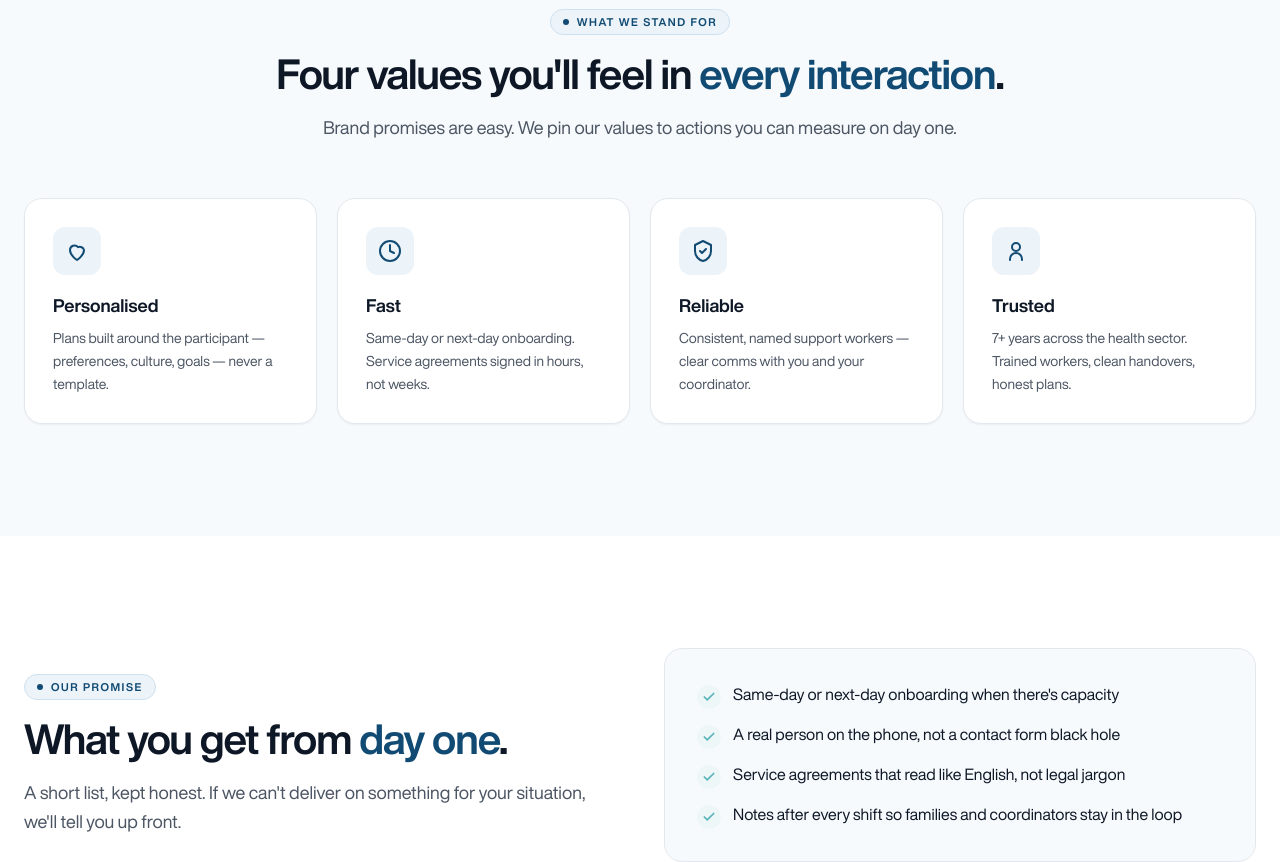
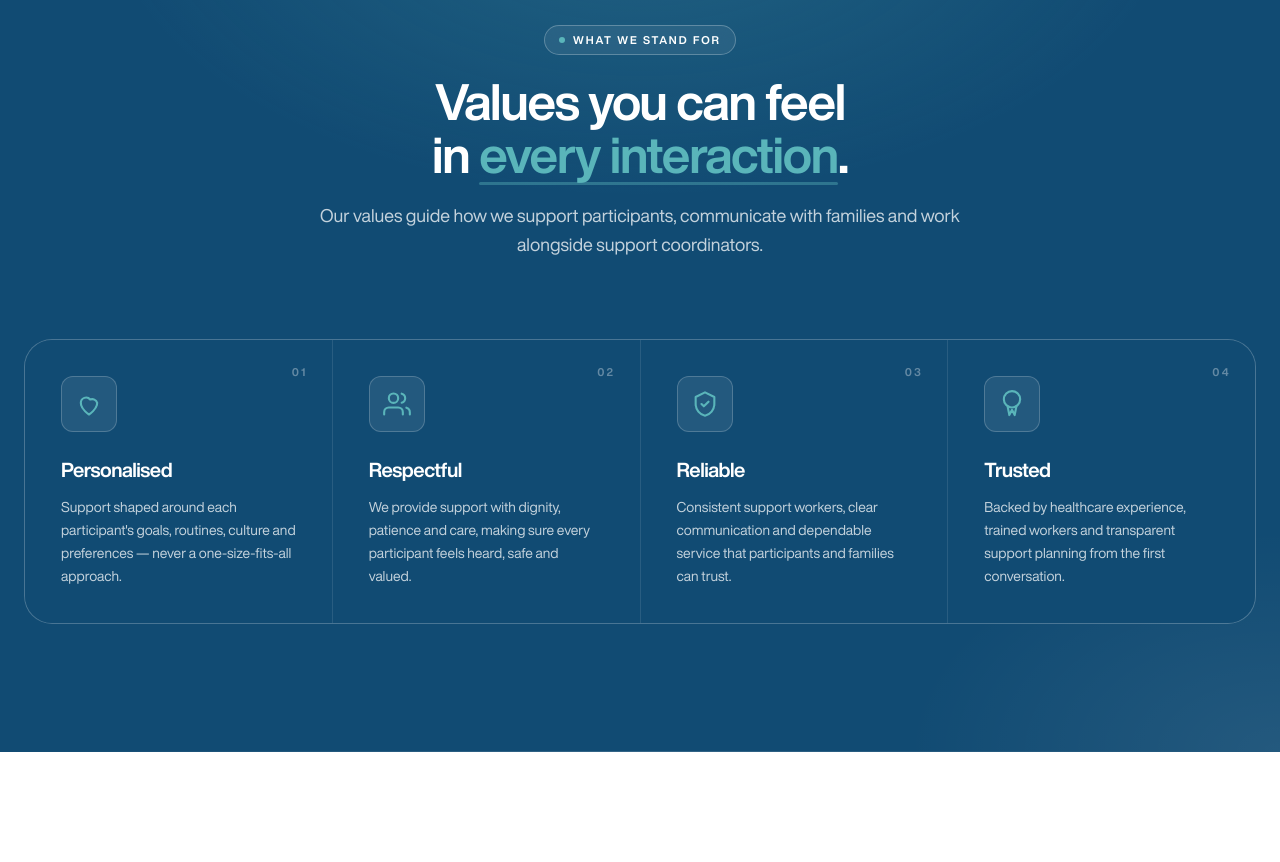
Before and after one commit to user01samiul/hawa-health-care, a Next.js app: page /about in a window 1280 px wide. Shown: the part 1400-2262 px from the top of the page. Built offline with nearby package versions, Linux system fonts and the light colour scheme.

Commit message:
style: enhance content clarity and consistency in About page values and promises

```diff
--- a/app/about/page.tsx
+++ b/app/about/page.tsx
@@ -14,22 +14,24 @@ export const metadata: Metadata = {
 const VALUES = [
   {
     title: "Personalised",
-    body: "Plans built around the participant — preferences, culture, goals — never a template.",
+    body: "Support shaped around each participant's goals, routines, culture and preferences — never a one-size-fits-all approach.",
     icon: <path d="M12 21s-7-4.35-7-10a4.5 4.5 0 0 1 8-2.83A4.5 4.5 0 0 1 19 11c0 5.65-7 10-7 10Z" />,
   },
   {
-    title: "Fast",
-    body: "Same-day or next-day onboarding. Service agreements signed in hours, not weeks.",
+    title: "Respectful",
+    body: "We provide support with dignity, patience and care, making sure every participant feels heard, safe and valued.",
     icon: (
       <>
-        <circle cx="12" cy="12" r="10" />
-        <path d="M12 6v6l4 2" />
+        <path d="M17 21v-2a4 4 0 0 0-4-4H5a4 4 0 0 0-4 4v2" />
+        <circle cx="9" cy="7" r="4" />
+        <path d="M23 21v-2a4 4 0 0 0-3-3.87" />
+        <path d="M16 3.13a4 4 0 0 1 0 7.75" />
       </>
     ),
   },
   {
     title: "Reliable",
-    body: "Consistent, named support workers — clear comms with you and your coordinator.",
+    body: "Consistent support workers, clear communication and dependable service that participants and families can trust.",
     icon: (
       <>
         <path d="M12 2 4 6v6c0 5 3.5 9 8 10 4.5-1 8-5 8-10V6Z" />
@@ -39,11 +41,11 @@ const VALUES = [
   },
   {
     title: "Trusted",
-    body: "7+ years across the health sector. Trained workers, clean handovers, honest plans.",
+    body: "Backed by healthcare experience, trained workers and transparent support planning from the first conversation.",
     icon: (
       <>
-        <circle cx="12" cy="8" r="4" />
-        <path d="M6 21v-1a6 6 0 0 1 12 0v1" />
+        <circle cx="12" cy="8" r="7" />
+        <path d="m8.21 13.89 1.5 7.61L12 17l2.29 4.5 1.5-7.6" />
       </>
     ),
   },
@@ -57,10 +59,11 @@ const STATS = [
 ];
 
 const PROMISE = [
-  "Same-day or next-day onboarding when there's capacity",
-  "A real person on the phone, not a contact form black hole",
-  "Service agreements that read like English, not legal jargon",
-  "Notes after every shift so families and coordinators stay in the loop",
+  "Support shaped around individual goals",
+  "A real person to speak with",
+  "Clear service agreements",
+  "Consistent communication",
+  "Matched, respectful support workers",
 ];
 
 export default function AboutPage() {
@@ -131,34 +134,77 @@ export default function AboutPage() {
         </Container>
       </section>
 
-      <section className="bg-surface py-20 md:py-28">
+      <section className="relative isolate overflow-hidden bg-primary py-24 text-foreground-inverse md:py-32">
+        <div
+          aria-hidden
+          className="pointer-events-none absolute inset-0 -z-10"
+          style={{
+            background:
+              "radial-gradient(60% 50% at 50% 0%, rgba(90,181,186,0.22) 0%, transparent 70%), radial-gradient(45% 40% at 100% 100%, rgba(255,255,255,0.08) 0%, transparent 65%)",
+          }}
+        />
+        <div
+          aria-hidden
+          className="pointer-events-none absolute inset-x-0 top-0 -z-10 h-px bg-gradient-to-r from-transparent via-white/30 to-transparent"
+        />
+        <div
+          aria-hidden
+          className="pointer-events-none absolute inset-x-0 bottom-0 -z-10 h-px bg-gradient-to-r from-transparent via-white/15 to-transparent"
+        />
+
         <Container>
-          <SectionHeading
-            align="center"
-            eyebrow="What we stand for"
-            title={
-              <>
-                Four values you'll feel in{" "}
-                <span className="text-primary">every interaction</span>.
-              </>
-            }
-            subtitle="Brand promises are easy. We pin our values to actions you can measure on day one."
-            className="mb-14"
-          />
-          <ul className="grid gap-5 sm:grid-cols-2 lg:grid-cols-4">
-            {VALUES.map((v) => (
+          <div className="mx-auto mb-16 flex max-w-3xl flex-col items-center text-center md:mb-20">
+            <span className="inline-flex items-center gap-2 rounded-[var(--radius-pill)] border border-white/25 bg-white/[0.07] px-3.5 py-1.5 text-[11px] font-semibold uppercase tracking-[0.18em] text-foreground-inverse backdrop-blur-sm">
+              <span className="h-1.5 w-1.5 rounded-full bg-secondary" />
+              What we stand for
+            </span>
+            <h2 className="mt-5 text-balance text-4xl font-bold leading-[1.05] tracking-tight text-foreground-inverse sm:text-5xl lg:text-[3.15rem]">
+              Values you can feel in{" "}
+              <span className="relative inline-block text-secondary">
+                every interaction
+                <span
+                  aria-hidden
+                  className="absolute -bottom-1 left-0 h-[3px] w-full rounded-full bg-secondary/40"
+                />
+              </span>
+              .
+            </h2>
+            <p className="mt-5 max-w-2xl text-base leading-relaxed text-white/75 sm:text-lg">
+              Our values guide how we support participants, communicate with families and work alongside support coordinators.
+            </p>
+          </div>
+
+          <ul className="grid gap-px overflow-hidden rounded-[var(--radius-xl)] border border-white/15 bg-white/10 sm:grid-cols-2 lg:grid-cols-4">
+            {VALUES.map((v, i) => (
               <li
                 key={v.title}
-                className="group relative flex flex-col gap-4 rounded-[var(--radius-lg)] border border-border bg-background p-7 shadow-[var(--shadow-xs)] transition-shadow duration-[var(--duration-base)] hover:shadow-[var(--shadow-md)]"
+                className="group relative flex flex-col gap-6 bg-primary p-8 transition-colors duration-[var(--duration-base)] hover:bg-primary-hover lg:p-9"
               >
-                <span className="grid h-12 w-12 place-items-center rounded-[var(--radius-md)] bg-primary-soft text-primary transition-colors duration-[var(--duration-base)] group-hover:bg-primary group-hover:text-foreground-inverse">
-                  <svg viewBox="0 0 24 24" className="h-6 w-6" fill="none" stroke="currentColor" strokeWidth="2" strokeLinecap="round" strokeLinejoin="round">
+                <span
+                  aria-hidden
+                  className="absolute right-6 top-6 text-[11px] font-semibold uppercase tracking-[0.22em] text-white/35"
+                >
+                  {String(i + 1).padStart(2, "0")}
+                </span>
+
+                <span
+                  aria-hidden
+                  className="absolute inset-x-8 top-0 h-px scale-x-0 bg-gradient-to-r from-transparent via-secondary to-transparent transition-transform duration-[var(--duration-slow)] ease-[var(--ease-out)] group-hover:scale-x-100"
+                />
+
+                <span className="grid h-14 w-14 place-items-center rounded-[var(--radius-md)] border border-white/20 bg-white/[0.08] text-secondary transition-[background,border-color,color] duration-[var(--duration-base)] group-hover:border-secondary/60 group-hover:bg-secondary/15">
+                  <svg viewBox="0 0 24 24" className="h-7 w-7" fill="none" stroke="currentColor" strokeWidth="1.8" strokeLinecap="round" strokeLinejoin="round">
                     {v.icon}
                   </svg>
                 </span>
+
                 <div>
-                  <h3 className="text-lg font-semibold text-foreground">{v.title}</h3>
-                  <p className="mt-2 text-sm leading-relaxed text-foreground-muted">{v.body}</p>
+                  <h3 className="text-xl font-semibold tracking-tight text-foreground-inverse">
+                    {v.title}
+                  </h3>
+                  <p className="mt-3 text-sm leading-relaxed text-white/75">
+                    {v.body}
+                  </p>
                 </div>
               </li>
             ))}
@@ -174,11 +220,11 @@ export default function AboutPage() {
                 eyebrow="Our promise"
                 title={
                   <>
-                    What you get from{" "}
+                    Clear, respectful support from{" "}
                     <span className="text-primary">day one</span>.
                   </>
                 }
-                subtitle="A short list, kept honest. If we can't deliver on something for your situation, we'll tell you up front."
+                subtitle="We keep our promises simple: listen properly, communicate clearly and provide care that is matched to the person."
               />
             </div>
             <ul className="grid gap-3 rounded-[var(--radius-lg)] border border-border bg-surface p-6 md:p-8">
```
